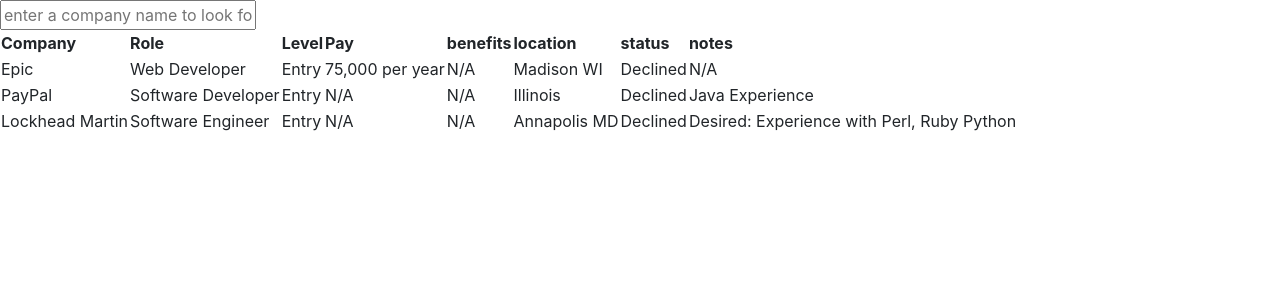
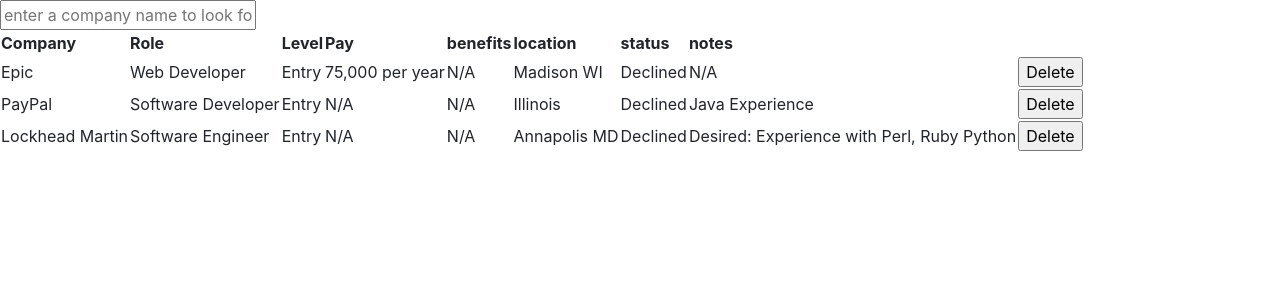
Before and after one commit to Sutopu/applicationer, a Django app: page / in a window 1280 px wide. Shown: the part 56-356 px from the top of the page. Run offline with Django 3.2, Linux system fonts and the light colour scheme; data comes from the database, SQL or seed files in the repository; both versions use the stored data as it was after the commit; some libraries are stand-ins or nearby versions.

Commit message:
added functionality to delete database entries

```diff
--- a/mysite/main/templates/home.html
+++ b/mysite/main/templates/home.html
@@ -25,6 +25,13 @@
             <td>{{application.location}}</td>
             <td>{{application.status}}</td>
             <td>{{application.notes}}</td>
+            <td>
+                <form action="/delete" method="POST">
+                    {% csrf_token %}
+                    <input type="hidden" value={{application.id}} name="application_id">
+                    <input type="submit" value="Delete">
+                </form>
+            </td>
         </tr>
     {% endfor %}
 </table>
--- a/mysite/main/urls.py
+++ b/mysite/main/urls.py
@@ -22,5 +22,6 @@
 
 urlpatterns = [
     path('', views.home, name='home'),
-    path('add', views.add_entry, name='add')
+    path('add', views.add_entry, name='add'),
+    path('delete', views.delete_entry, name='delete')
 ]
--- a/mysite/main/views.py
+++ b/mysite/main/views.py
@@ -17,3 +17,10 @@
 
     form = AddApplicationForm()
     return render(request, "add.html", context={"form": form})
+
+
+def delete_entry(request):
+    if request.method == "POST":
+        application = Application.objects.get(id=request.POST["application_id"])
+        application.delete()
+    return redirect("main:home")
```
Also changed, not shown: mysite/db.sqlite3, 1 other file.
